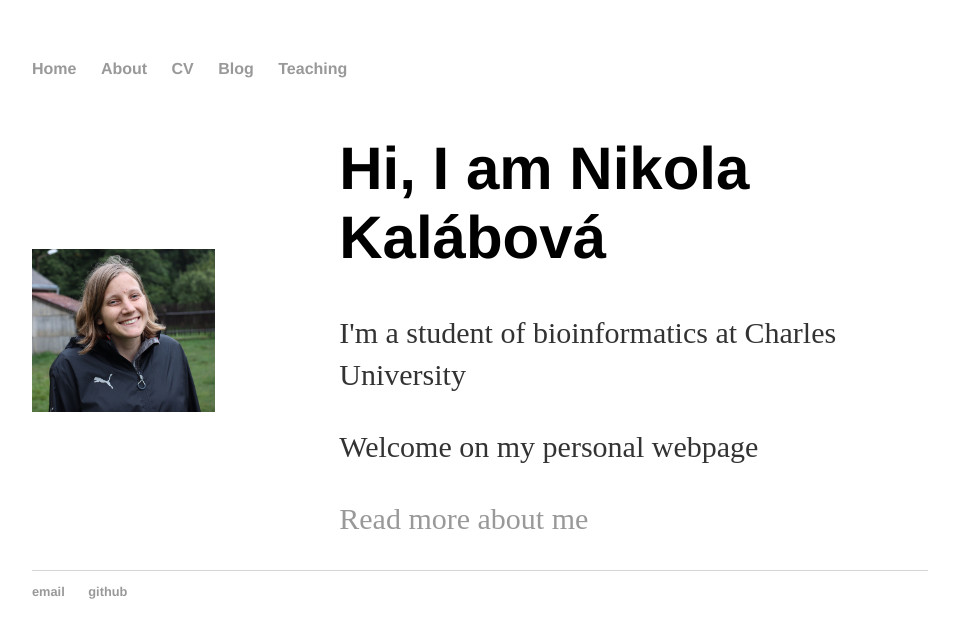
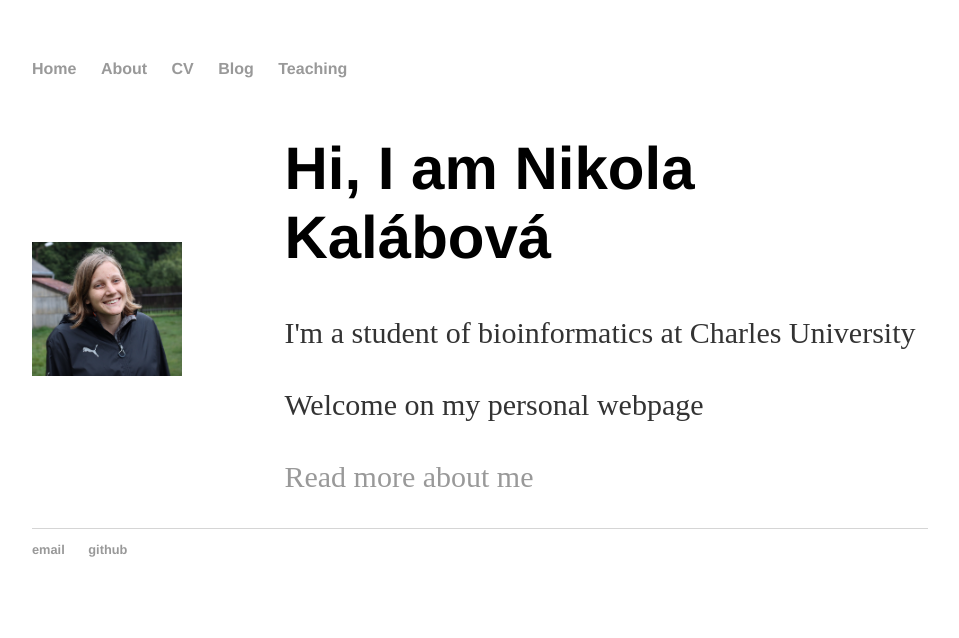
Before and after one commit to lavakin/lavakin.github.io, a Jekyll site: the page built from index.html, in a window 1280 px wide. Shown: the top 638 px of the page, without its empty margins (160-1119 px from the left). Built offline with Jekyll 4.4.1, drawn with Linux system fonts in a browser that asks for light colours.

Commit message:
Update index.html

```diff
--- a/index.html
+++ b/index.html
@@ -15,7 +15,7 @@ title: Nikola Kalábová, Personal Webpage
         max-width: 60%
       }
       .image {
-        flex-basis: 40%
+        flex-basis: 30%
       }
       .text {
         font-size: 20px;
```
